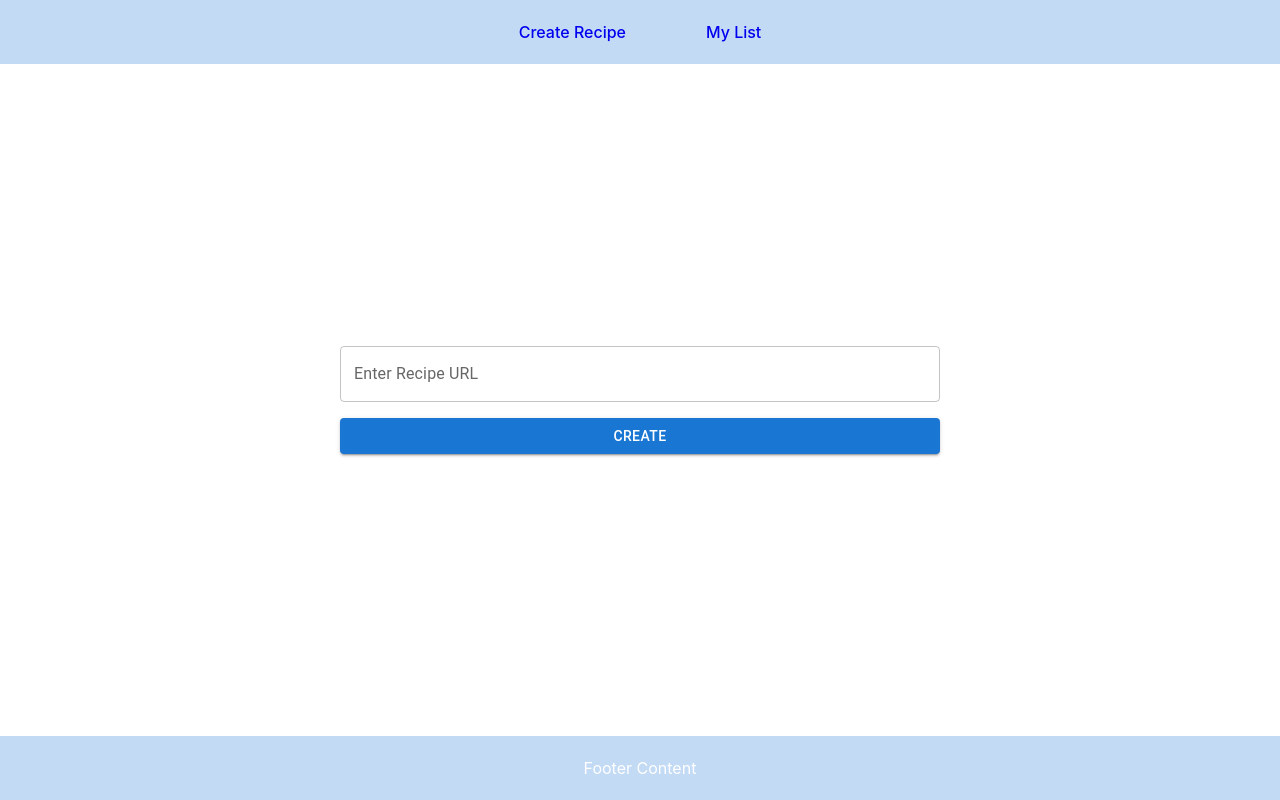
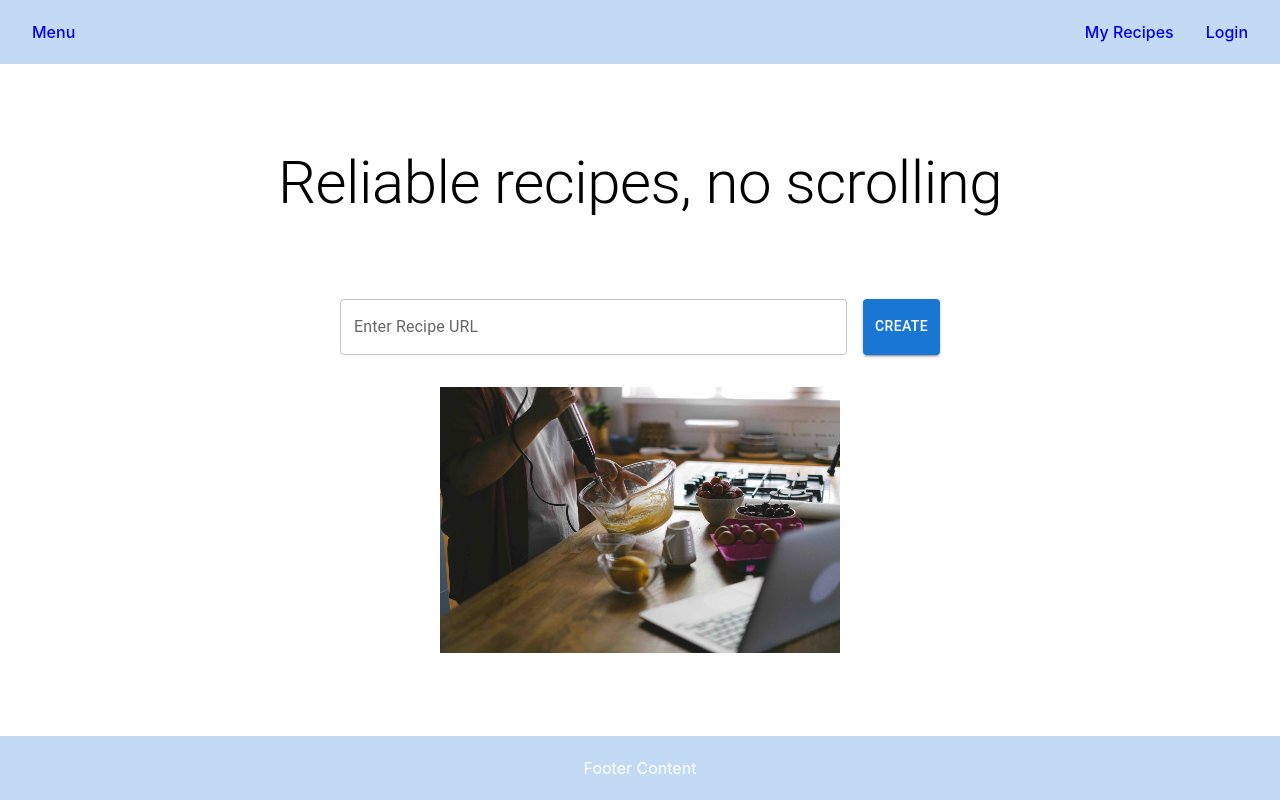
Before and after one commit to ericos-bennett/enPlace, a React app in the folder frontend/: page / in a window 1280 px wide. Built offline with nearby package versions, Linux system fonts and the light colour scheme; no server answers; the HTML template or start-up script is replaced by a standard one.

Commit message:
update home page styling and add image

```diff
--- a/frontend/src/components/CreateRecipeForm/CreateRecipeForm.css
+++ b/frontend/src/components/CreateRecipeForm/CreateRecipeForm.css
@@ -1,10 +1,15 @@
 .create-recipe-form {
+  width: 80%;
+  max-width: 600px;
+  margin: 3rem auto 0;
+  position: relative;
   display: flex;
-  flex-direction: column;
+  justify-content: space-between;
   gap: 1rem;
-  max-width: 600px;
-  margin: 0 auto;
-  position: relative;
+}
+
+.create-recipe-form-input {
+  width: 100%;
 }
 
 .create-recipe-alert {
--- a/frontend/src/components/CreateRecipeForm/CreateRecipeForm.tsx
+++ b/frontend/src/components/CreateRecipeForm/CreateRecipeForm.tsx
@@ -53,6 +53,7 @@ export const CreateRecipeForm: React.FC<CreateRecipeFormProps> = ({
         disabled={isSubmitting}
         autoComplete="off"
         variant="outlined"
+        className="create-recipe-form-input"
       />
       <Button
         variant="contained"
@@ -60,7 +61,7 @@ export const CreateRecipeForm: React.FC<CreateRecipeFormProps> = ({
         type="submit"
         disabled={isSubmitting}
       >
-        {isSubmitting ? 'Submitting...' : 'Create'}
+        {isSubmitting ? 'Submitting' : 'Create'}
       </Button>
     </Box>
   )
--- a/frontend/src/components/Header/Header.css
+++ b/frontend/src/components/Header/Header.css
@@ -1,24 +1,20 @@
 header {
   height: 100%;
   background-color: #c3daf5;
-  color: white;
   display: flex;
   flex-wrap: wrap;
-  justify-content: center;
+  justify-content: space-between;
   align-content: center;
+  padding: 0 2rem;
 
-  ul {
-    list-style-type: none;
-    margin: 0;
-    padding: 0;
+  a:visited,
+  a:hover,
+  a:active {
+    color: #212427;
+  }
+
+  nav {
     display: flex;
-    justify-content: center;
-    gap: 5rem;
-
-    a:visited,
-    a:hover,
-    a:active {
-      color: white;
-    }
+    gap: 2rem;
   }
 }
--- a/frontend/src/components/Header/Header.tsx
+++ b/frontend/src/components/Header/Header.tsx
@@ -4,15 +4,10 @@ import './Header.css'
 export const Header: React.FC = () => {
   return (
     <header>
+      <Link to="/">Menu</Link>
       <nav>
-        <ul>
-          <li>
-            <Link to="/">Create Recipe</Link>
-          </li>
-          <li>
-            <Link to="/recipes">My List</Link>
-          </li>
-        </ul>
+        <Link to="/recipes">My Recipes</Link>
+        <Link to="/">Login</Link>
       </nav>
     </header>
   )
--- a/frontend/src/pages/HomePage/HomePage.css
+++ b/frontend/src/pages/HomePage/HomePage.css
@@ -1,7 +1,18 @@
 .home-container {
   height: 100%;
-  display: flex;
+  display: flex !important;
   flex-wrap: wrap;
   justify-content: center;
   align-content: center;
+  flex-direction: column;
+  gap: 2rem;
 }
+
+.home-headline {
+  text-align: center;
+}
+
+.home-image {
+  display: block;
+  margin: 0 auto;
+}
--- a/frontend/src/pages/HomePage/HomePage.tsx
+++ b/frontend/src/pages/HomePage/HomePage.tsx
@@ -1,6 +1,7 @@
-import { Container } from '@mui/material'
+import { Container, Typography } from '@mui/material'
 import { useNavigate } from 'react-router-dom'
 import { CreateRecipeForm } from '~/components/CreateRecipeForm/CreateRecipeForm'
+import homeImage from '~/assets/images/home-image.jpeg'
 import './HomePage.css'
 
 export const HomePage: React.FC = () => {
@@ -11,10 +12,17 @@ export const HomePage: React.FC = () => {
   }
 
   return (
-    <>
-      <Container className="home-container">
-        <CreateRecipeForm onCreateRecipe={handleCreateRecipe} />
-      </Container>
-    </>
+    <Container className="home-container">
+      <Typography variant="h2" className="home-headline">
+        Reliable recipes, no scrolling
+      </Typography>
+      <CreateRecipeForm onCreateRecipe={handleCreateRecipe} />
+      <img
+        src={homeImage}
+        className="home-image"
+        width="400px"
+        alt="Home Image"
+      />
+    </Container>
   )
 }
```
Also changed, not shown: frontend/src/assets/images/home-image.jpeg (added).
